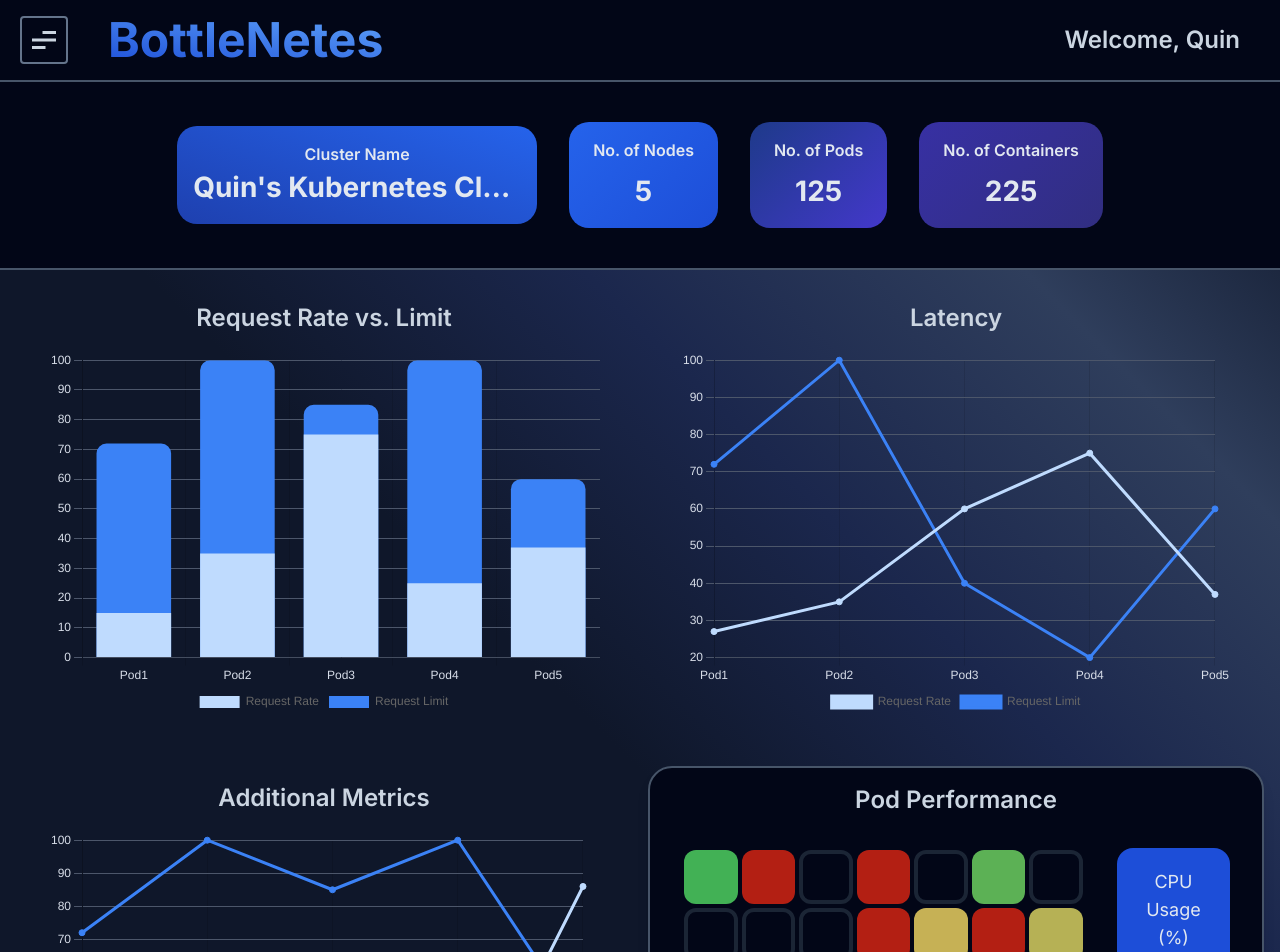
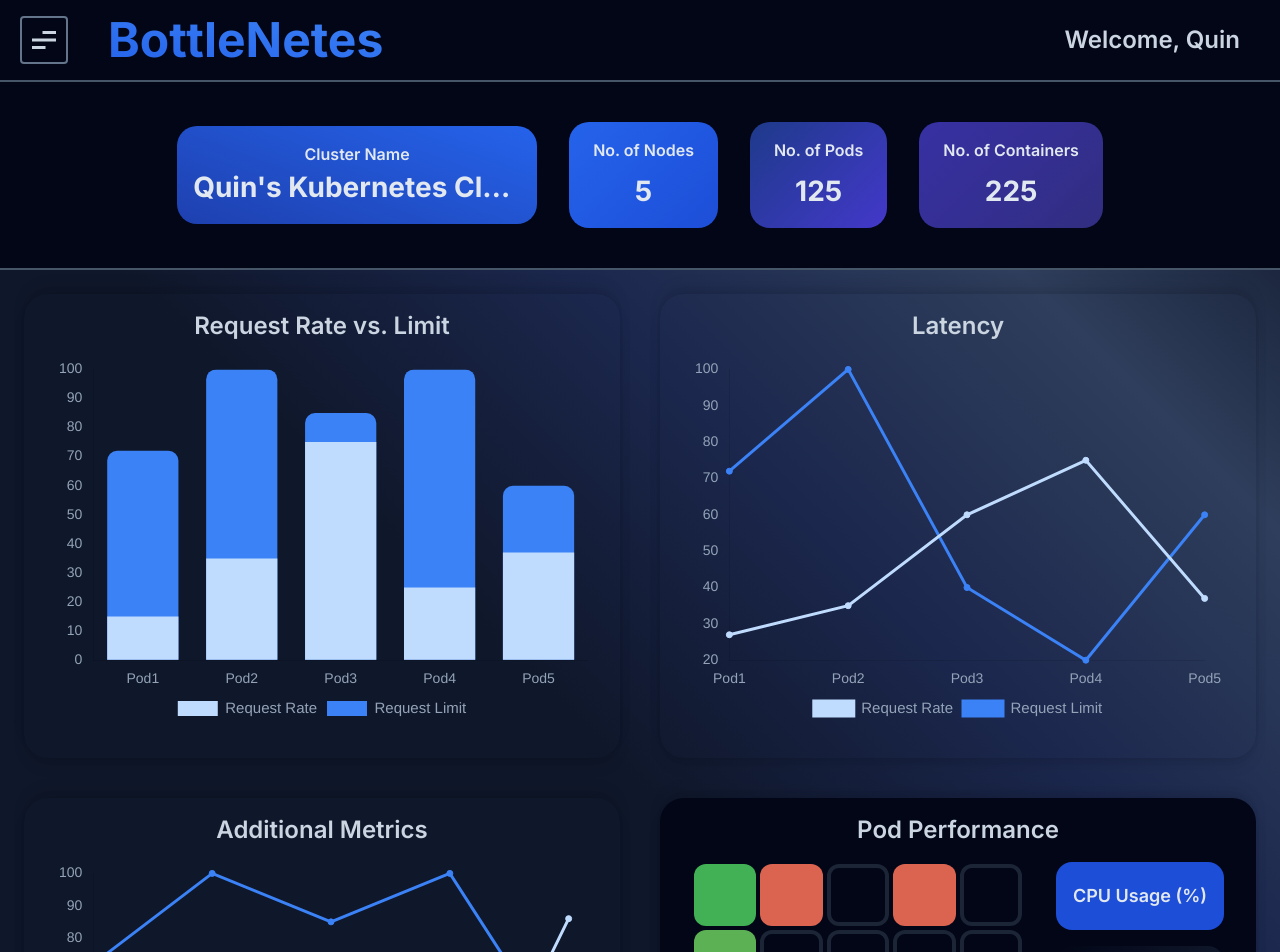
Before and after one commit to oslabs-beta/bottlenetes, a React (Vite) app: page / in a window 1280 px wide. Shown: the top 952 px of the page. Built offline with nearby package versions, Linux system fonts and the light colour scheme.

Commit message:
fine tuning dashboard and pod grid, display pod details on hover

```diff
--- a/src/containers/MainContainer.jsx
+++ b/src/containers/MainContainer.jsx
@@ -113,7 +113,7 @@ const MainContainer = ({ username }) => {
             </button>
             {!menu && <MenuContainer />}
           </div>
-          <h1 className="bg-gradient-to-bl from-blue-400 to-blue-700 bg-clip-text px-5 font-sans text-5xl font-bold text-transparent transition duration-300 hover:scale-105">
+          <h1 className="bg-gradient-to-bl from-blue-500 to-blue-600 bg-clip-text px-5 font-sans text-5xl font-bold text-transparent transition duration-300 hover:scale-105">
             BottleNetes
           </h1>
         </div>
@@ -127,11 +127,11 @@ const MainContainer = ({ username }) => {
         </div>
         <div
           id="main-container"
-          className="flex min-h-screen flex-col gap-4 p-4 text-slate-100"
+          className="flex min-h-screen flex-col gap-4 p-6 text-slate-100"
         >
           {/*Arrange components in columns for a larger screen, and stack vertically if the screen is smaller*/}
-          <div className="grid grid-cols-1 gap-4 lg:grid-cols-2 xl:grid-cols-4">
-            <div className="relative flex-auto rounded-3xl border-slate-600 p-4 xl:col-span-2">
+          <div className="grid grid-cols-1 gap-10 lg:grid-cols-2 xl:grid-cols-4">
+            <div className="relative flex-auto rounded-3xl p-4 shadow-custom-lg xl:col-span-2">
               <h2 className="text-center text-2xl font-semibold text-slate-300">
                 Request Rate vs. Limit
               </h2>
@@ -140,20 +140,20 @@ const MainContainer = ({ username }) => {
                 clickedPod={clickedPod}
               />
             </div>
-            <div className="rounded-3xl border-slate-600 p-4 xl:col-span-2">
+            <div className="rounded-3xl p-4 shadow-custom-lg xl:col-span-2">
               <h2 className="text-center text-2xl font-semibold text-slate-300">
                 Latency
               </h2>
               <TestLatency defaultView={defaultView} clickedPod={clickedPod} />
             </div>
-            <div className="max-h-[41%] rounded-3xl border-slate-600 p-4 xl:col-span-2">
+            <div className="max-h-[41%] rounded-3xl p-4 shadow-custom-lg xl:col-span-2">
               <h2 className="text-center text-2xl font-semibold text-slate-300">
                 Additional Metrics
               </h2>
               <TestMetrics defaultView={defaultView} clickedPod={clickedPod} />
             </div>
-            <div className="flex max-h-[41%] flex-col rounded-3xl border-2 border-slate-600 bg-slate-950 shadow-lg p-4 xl:col-span-2">
-              <h2 className="mb-4 text-center text-2xl font-semibold text-slate-300">
+            <div className="flex max-h-[41%] flex-col rounded-3xl bg-slate-950 p-4 shadow-custom-lg xl:col-span-2">
+              <h2 className="text-center text-2xl font-semibold text-slate-300">
                 Pod Performance
               </h2>
               <TestGrid
--- a/src/test-components/TestGrid.jsx
+++ b/src/test-components/TestGrid.jsx
@@ -35,7 +35,7 @@ const TestGrid = () => {
       buttonArray.push(
         <button
           key={i}
-          className="m-0.5 aspect-square rounded-xl bg-[rgba(255,43,19,0.7)] transition hover:brightness-50 hover:filter"
+          className="m-0.5 aspect-square rounded-xl bg-[#db6451] transition hover:brightness-50 hover:filter"
         ></button>,
       );
     } else {
@@ -53,16 +53,16 @@ const TestGrid = () => {
       <div className="w-3/4 overflow-auto p-4">
         <div
           id="test-grid"
-          className="grid h-screen grid-cols-3 overflow-scroll md:grid-cols-7 lg:grid-cols-5 xl:grid-cols-7 2xl:grid-cols-9"
+          className="grid h-screen grid-cols-5 overflow-scroll md:grid-cols-7 lg:grid-cols-4 xl:grid-cols-5 xl-2xl:grid-cols-7 3xl:grid-cols-9"
         >
           {buttonArray}
         </div>
       </div>
-      <div className="flex w-1/4 flex-col justify-start gap-4 p-4">
-        <button className="text-semibold rounded-2xl bg-blue-700 px-4 py-2 py-5 text-lg text-slate-200 hover:brightness-90 hover:filter">
+      <div className="flex w-1/4 min-w-[200px] max-w-[250px] flex-col justify-start gap-4 p-4">
+        <button className="font-semibold rounded-2xl bg-blue-700 px-4 py-2 py-5 text-lg text-slate-200 hover:brightness-90 hover:filter">
           CPU Usage (%)
         </button>
-        <button className="text-semibold rounded-2xl bg-blue-700 px-4 py-2 py-5 text-lg text-slate-200 hover:brightness-90 hover:filter">
+        <button className="font-semibold rounded-2xl bg-gradient-to-r from-slate-950 to-slate-900 px-4 py-2 py-5 text-lg text-slate-400 hover:brightness-90 hover:filter">
           Latency
         </button>
       </div>
--- a/src/test-components/TestLatency.jsx
+++ b/src/test-components/TestLatency.jsx
@@ -32,17 +32,34 @@ const TestLatency = () => {
     scales: {
       x: {
         stacked: false,
-        ticks: { color: "#D8DEE9" },
+        grid: { color: "transparent" },
+        ticks: {
+          color: "#94a3b8",
+          font: {
+            size: 14,
+          },
+        },
       },
       y: {
         stacked: false,
-        grid: { color: "#4C566A" },
-        ticks: { color: "#D8DEE9" },
+        grid: { color: "transparent" },
+        ticks: {
+          color: "#94a3b8",
+          font: {
+            size: 14,
+          },
+        },
       },
     },
     plugins: {
       legend: {
         position: "bottom",
+        labels: {
+          color: "#94a3b8",
+          font: {
+            size: 15,
+          },
+        },
       },
       title: {
         display: false,
@@ -51,6 +68,19 @@ const TestLatency = () => {
         font: {
           size: 20,
         },
+      },
+      tooltip: {
+        padding: 16,
+        bodyFont: {
+            size: 16,
+            color: "#cbd5e1",
+        },
+        titleFont: {
+            size: 16,
+            color: "#cbd5e1",
+        },
+        backgroundColor: "#020617",
+        caretSize: 10,
       },
     },
   };
--- a/src/test-components/TestMetrics.jsx
+++ b/src/test-components/TestMetrics.jsx
@@ -32,17 +32,34 @@ const TestMetrics = () => {
     scales: {
       x: {
         stacked: false,
-        ticks: { color: "#D8DEE9" },
+        grid: { color: "transparent" },
+        ticks: {
+          color: "#94a3b8",
+          font: {
+            size: 14,
+          },
+        },
       },
       y: {
         stacked: false,
-        grid: { color: "#4C566A" },
-        ticks: { color: "#D8DEE9" },
+        grid: { color: "transparent" },
+        ticks: {
+          color: "#94a3b8",
+          font: {
+            size: 14,
+          },
+        },
       },
     },
     plugins: {
       legend: {
         position: "bottom",
+        labels: {
+          color: "#94a3b8",
+          font: {
+            size: 15,
+          },
+        },
       },
       title: {
         display: false,
@@ -51,6 +68,19 @@ const TestMetrics = () => {
         font: {
           size: 20,
         },
+      },
+      tooltip: {
+        padding: 16,
+        bodyFont: {
+            size: 16,
+            color: "#cbd5e1",
+        },
+        titleFont: {
+            size: 16,
+            color: "#cbd5e1",
+        },
+        backgroundColor: "#020617",
+        caretSize: 10,
       },
     },
   };
--- a/src/test-components/TestRequestLimit.jsx
+++ b/src/test-components/TestRequestLimit.jsx
@@ -27,26 +27,54 @@ const TestRequestLimit = () => {
     scales: {
       x: {
         stacked: true,
-        ticks: { color: "#D8DEE9" },
+        grid: { color: "transparent" },
+        ticks: {
+          color: "#94a3b8",
+          font: {
+            size: 14,
+          },
+        },
       },
       y: {
         stacked: false,
-        grid: { color: "#4C566A" },
-        ticks: { color: "#D8DEE9" },
+        grid: { color: "transparent" },
+        ticks: {
+          color: "#94a3b8",
+          font: {
+            size: 14,
+          },
+        },
       },
     },
     plugins: {
       legend: {
         position: "bottom",
-        font: { color: "#D8DEE9" },
+        labels: {
+          color: "#94a3b8",
+          font: {
+            size: 15,
+          },
+        },
       },
       title: {
         display: false,
         text: `Request Limit for Pod`,
-        color: "rgba(228, 228, 231, 0.8)",
         font: {
           size: 20,
         },
+      },
+      tooltip: {
+        padding: 16,
+        bodyFont: {
+            size: 16,
+            color: "#cbd5e1",
+        },
+        titleFont: {
+            size: 16,
+            color: "#cbd5e1",
+        },
+        backgroundColor: "#020617",
+        caretSize: 10,
       },
     },
   };
@@ -60,12 +88,14 @@ const TestRequestLimit = () => {
         data: [15, 35, 75, 25, 37],
         backgroundColor: "rgba(191, 219, 254, 1)", //placeholder
         borderRadius: 0,
+        maxBarThickness: 90,
       },
       {
         label: "Request Limit",
         data: [72, 100, 85, 100, 60],
         backgroundColor: "rgba(59, 130, 246, 1)",
         borderRadius: 10,
+        maxBarThickness: 90,
       },
     ],
   };
--- a/tailwind.config.js
+++ b/tailwind.config.js
@@ -5,6 +5,12 @@ export default {
     extend: {
       screens: {
         "md-lg": "900px",
+        "xl-2xl": "1400px",
+        "3xl": "1750px",
+      },
+      boxShadow: {
+        "custom-lg":
+          "0 10px 15px -3px rgba(0, 0, 0, 0.1), 0 4px 6px -2px rgba(0, 0, 0, 0.05), 0 -10px 15px -3px rgba(0, 0, 0, 0.1), 0 -4px 6px -2px rgba(0, 0, 0, 0.05)",
       },
       backgroundImage: {
         "custom-gradient":
```
